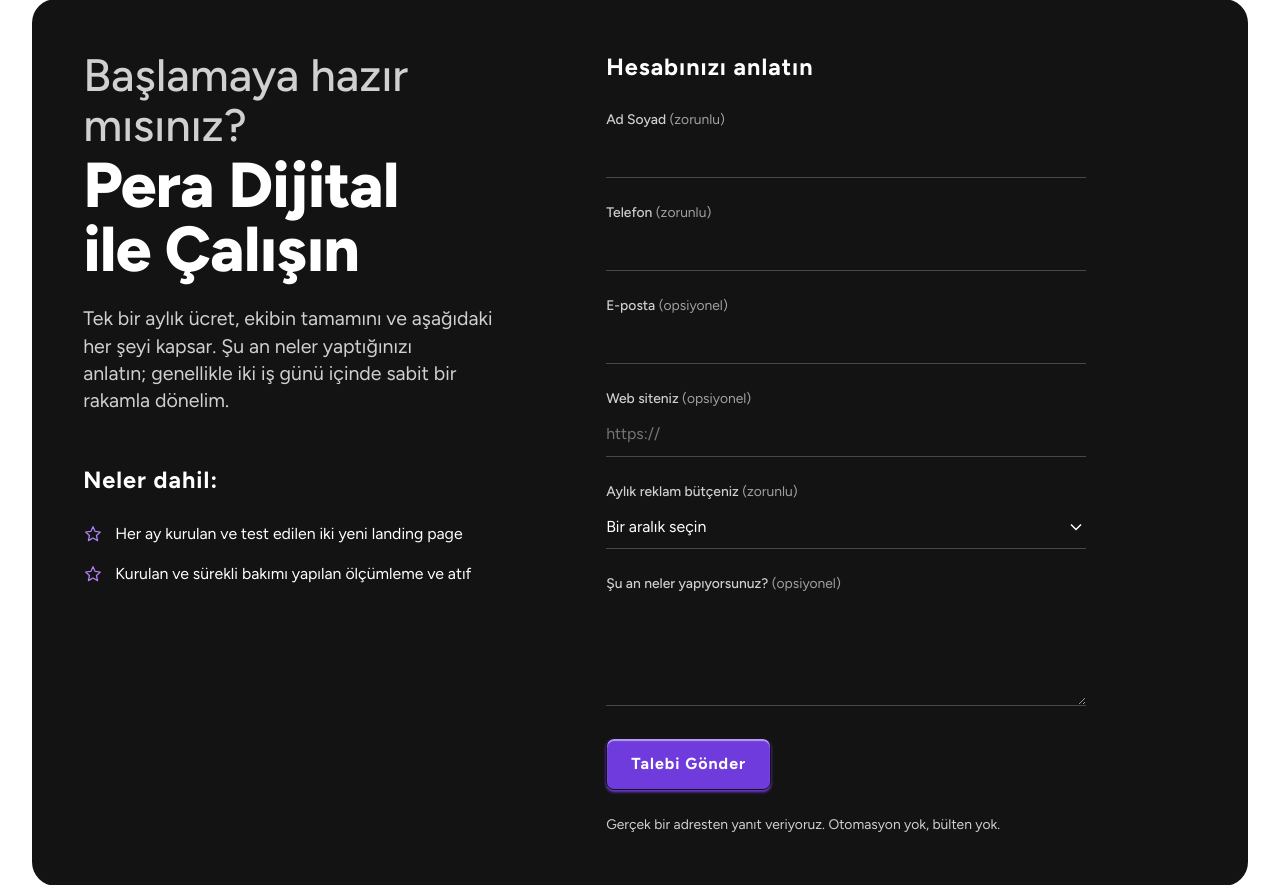
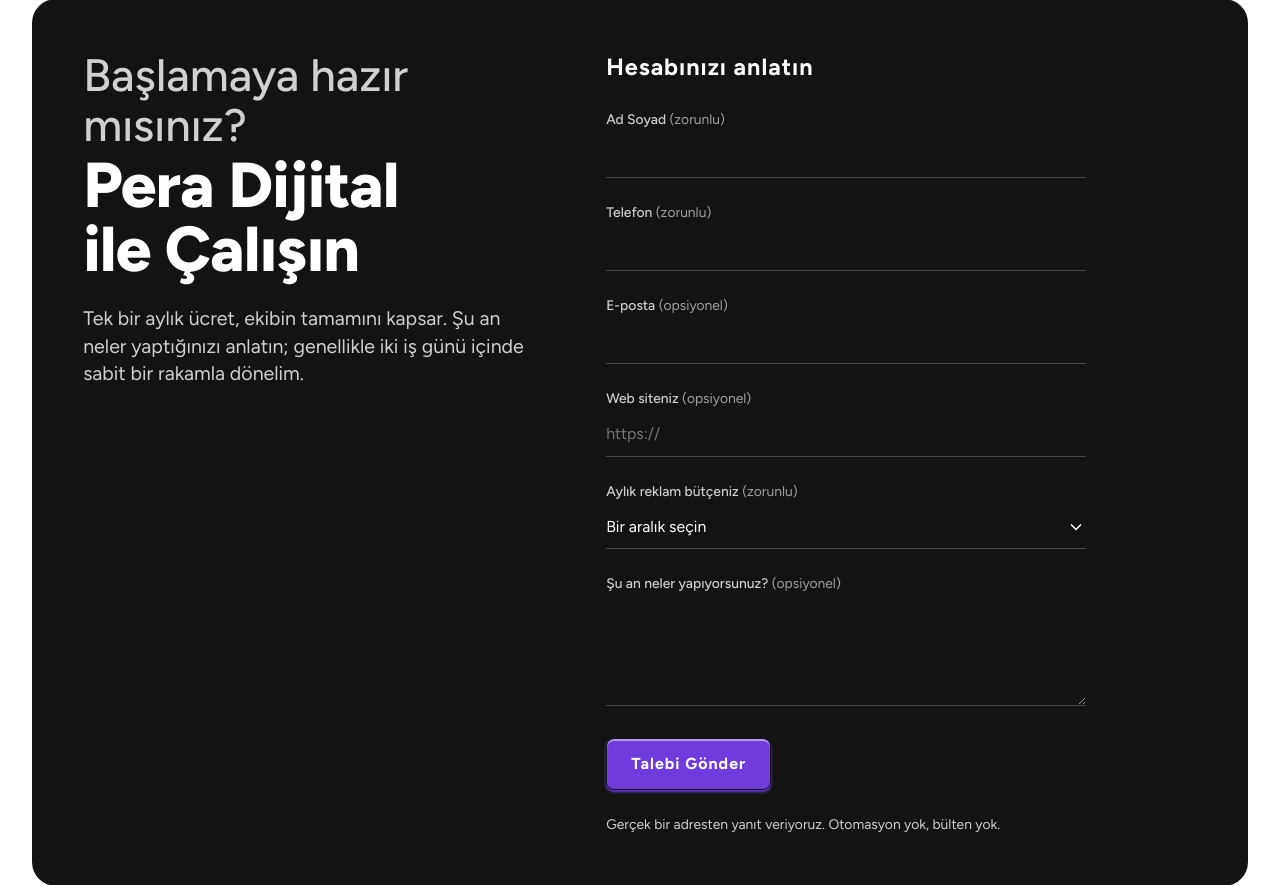
Before and after one commit to peradijital360-tech/pera-dijital, a PHP site: page / in a window 1280 px wide. Shown: the part 4424-5309 px from the top of the page. Run offline with PHP 8.4, Linux system fonts and the light colour scheme.

Commit message:
Home offer panel: drop the "Neler dahil" list
Its last two items go, and with them the heading over an empty list. The
lede pointed at the list ("ve aşağıdaki her şeyi"), so that clause goes too.

Co-Authored-By: Claude Opus 5 <noreply@anthropic.com>

```diff
--- a/index.php
+++ b/index.php
@@ -290,13 +290,7 @@ require $_SERVER['DOCUMENT_ROOT'] . '/assets/inc/header.php';
         <div class="offer__pitch">
           <p class="offer__eyebrow">Başlamaya hazır mısınız?</p>
           <h2 class="offer__title" id="offer-title">Pera Dijital ile Çalışın</h2>
-          <p class="offer__lede">Tek bir aylık ücret, ekibin tamamını ve aşağıdaki her şeyi kapsar. Şu an neler yaptığınızı anlatın; genellikle iki iş günü içinde sabit bir rakamla dönelim.</p>
-
-          <h3 class="offer__subtitle">Neler dahil:</h3>
-          <ul class="checklist" role="list">
-            <li class="checklist__item"><svg class="checklist__icon" width="20" height="20" aria-hidden="true" focusable="false"><use href="/assets/icons/sprite.svg#icon-star"></use></svg><span>Her ay kurulan ve test edilen iki yeni landing page</span></li>
-            <li class="checklist__item"><svg class="checklist__icon" width="20" height="20" aria-hidden="true" focusable="false"><use href="/assets/icons/sprite.svg#icon-star"></use></svg><span>Kurulan ve sürekli bakımı yapılan ölçümleme ve atıf</span></li>
-          </ul>
+          <p class="offer__lede">Tek bir aylık ücret, ekibin tamamını kapsar. Şu an neler yaptığınızı anlatın; genellikle iki iş günü içinde sabit bir rakamla dönelim.</p>
         </div>
 
         <div class="offer__form">
```
